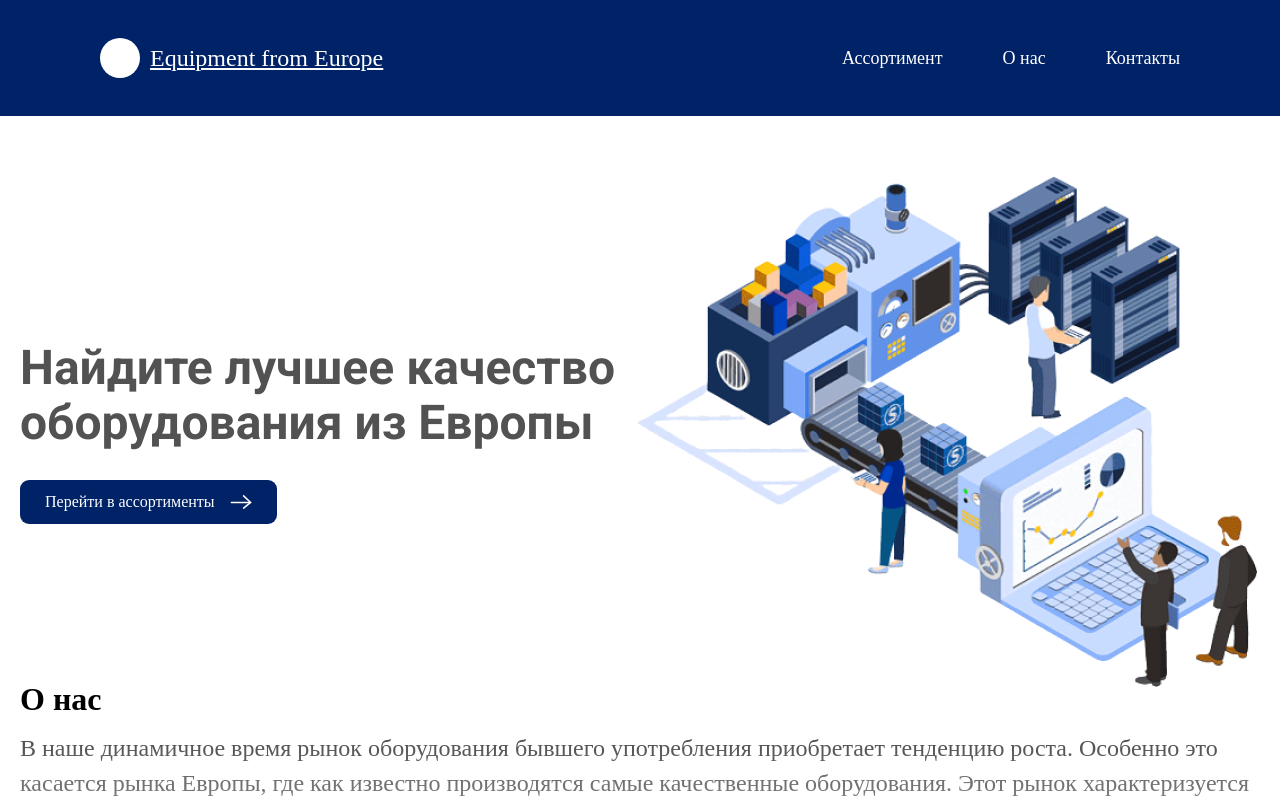
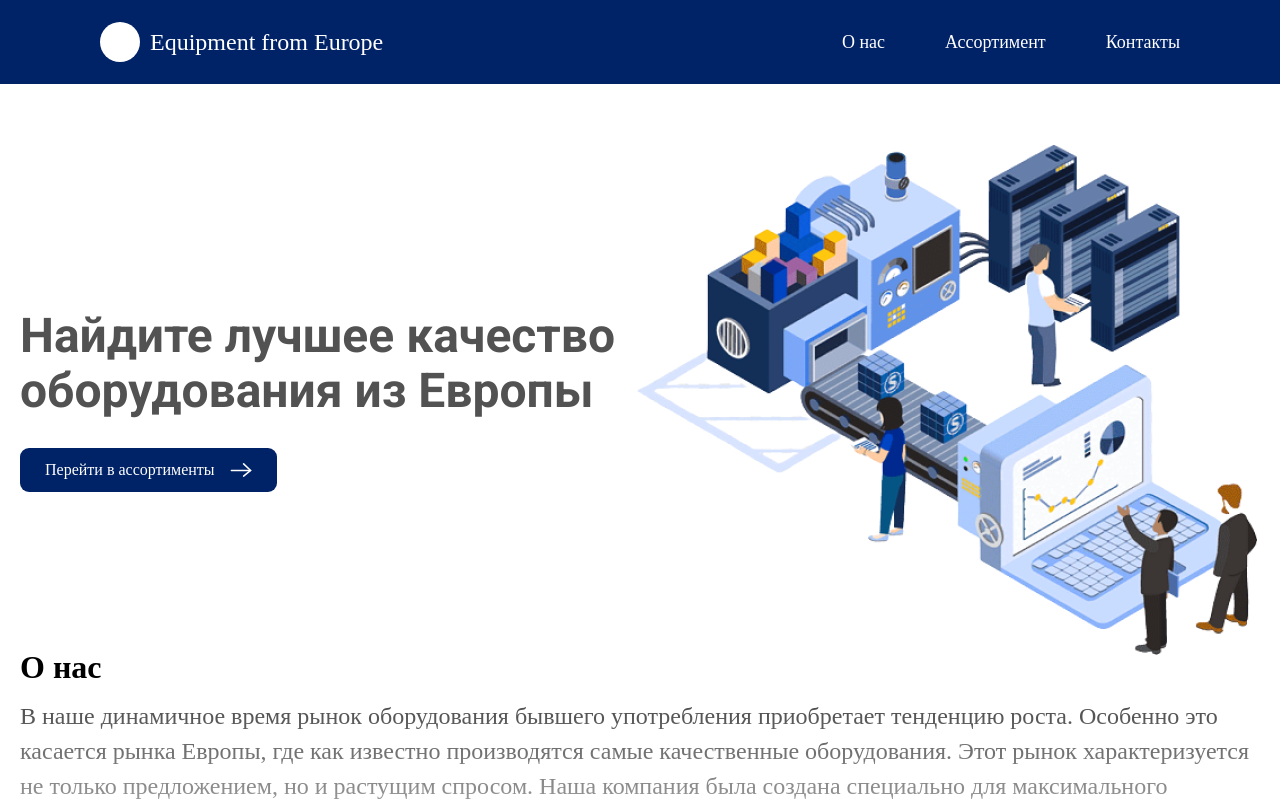
Before and after one commit to INtermetalPlus/IntermetalPlus, a Next.js app: page / in a window 1280 px wide. Shown: the top 801 px of the page. Built offline with nearby package versions, Linux system fonts and the light colour scheme.

Commit message:
feat(layout): implemented a smooth scroll behaviour and rearranged header menu

```diff
--- a/app/components/Header/index.tsx
+++ b/app/components/Header/index.tsx
@@ -23,14 +23,13 @@ export const Header = () => {
           </ul>
           <ul className={styles.navItem}>
             <li>
-              <Link href="/assort">Ассортимент</Link>
-            </li>
-
-            <li>
-              <Link href="/about">О нас</Link>
+              <Link href="#about">О нас</Link>
             </li>
             <li>
-              <Link href="/contact">Контакты</Link>
+              <Link href="#assort">Ассортимент</Link>
+            </li>
+            <li>
+              <Link href="#contact">Контакты</Link>
             </li>
           </ul>
         </nav>
--- a/app/globals.css
+++ /dev/null
@@ -1,8 +0,0 @@
-*,*::before, *::after {
-  font-family: 'Roboto sans-serif';
-}
-
-body {
-  margin: 0;
-  padding: 0;
-}
--- a/app/globals.scss
+++ b/app/globals.scss
@@ -6,52 +6,25 @@
     "Fira Mono", "Droid Sans Mono", "Courier New", monospace;
 }
 
-* {
+*,*::before, *::after{
   box-sizing: border-box;
   padding: 0;
   margin: 0;
+  font-family: 'Roboto sans-serif';
 }
 
 html,
 body {
-  display: flex;
-  flex-direction: column;
+  margin: 0;
+  padding: 0;
   min-height: 100vh;
   max-width: 100vw;
-
   overflow-x: hidden;
-}
-
-body {
-  color: rgb(var(--foreground-rgb));
-  background: linear-gradient(
-      to bottom,
-      transparent,
-      rgb(var(--background-end-rgb))
-    )
-    rgb(var(--background-start-rgb));
+  scroll-behavior: smooth;
+  scroll-padding-top: 40px;
 }
 
 a {
   color: inherit;
   text-decoration: none;
 }
-
-@media (prefers-color-scheme: dark) {
-  html {
-    color-scheme: dark;
-  }
-}
-
-ul {
-  list-style-type: none;
-}
-header {
-  flex: 0 0 auto;
-}
-main {
-  flex: 1 0 auto;
-}
-footer {
-  flex: 0 0 auto;
-}
--- a/app/layout.tsx
+++ b/app/layout.tsx
@@ -1,6 +1,6 @@
 import type { Metadata } from 'next'
 import { Roboto } from 'next/font/google'
-import './globals.css'
+import './globals.scss'
 
 
 
--- a/app/page.tsx
+++ b/app/page.tsx
@@ -44,7 +44,7 @@ export default function Home() {
         </div>
 
         <div className={styles.about}>
-          <p className={styles.about_title}>О нас</p>
+          <p id="about" className={styles.about_title}>О нас</p>
           <p className={styles.about_text}>В наше динамичное время рынок оборудования бывшего употребления приобретает
               тенденцию роста. Особенно это касается рынка Европы, где как известно производятся самые качественные оборудования.
               Этот рынок
@@ -62,7 +62,7 @@ export default function Home() {
           </button>
         </div>
 
-        <div className={styles.products}>
+        <div id="assort" className={styles.products}>
           <h2 className={styles.popularProduct}>Ассортимент</h2>
           <div className={styles.productsCard}>
             {/* {здесь должен быть условный рендер} */}
--- a/store/store.ts
+++ b/store/store.ts
@@ -10,5 +10,4 @@ export const store = configureStore({
 })
 
 export type RootState = ReturnType<typeof store.getState>
-
 export type AppDispatch = typeof store.dispatch
```
